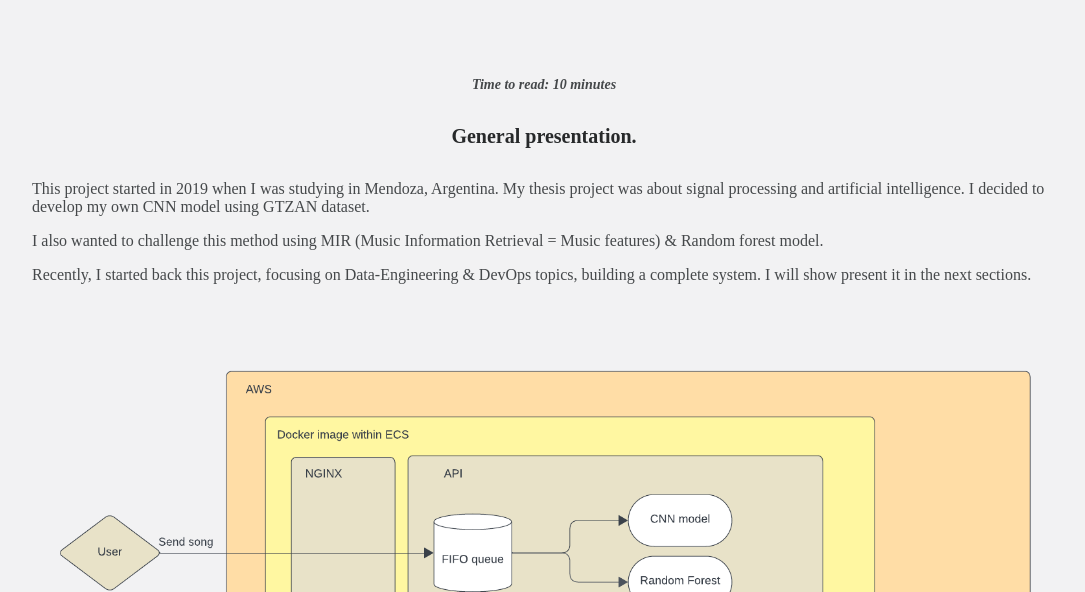
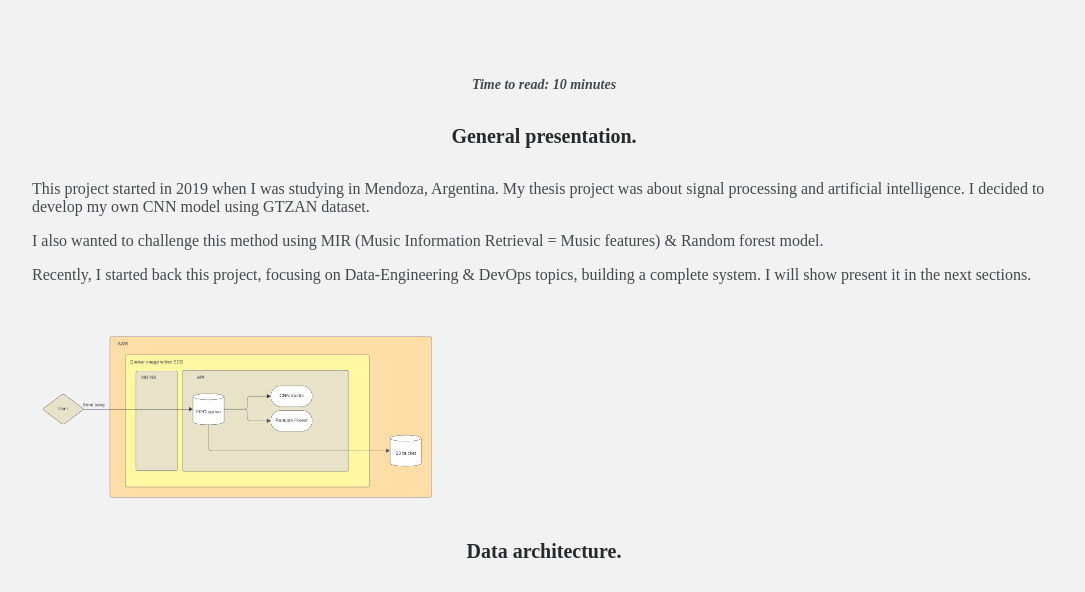
Before and after one commit to BaptPicxDev/Portfolio, a plain HTML site: page music-classification.html in a window 1280 px wide. Shown: the part 193-785 px from the top of the page, without its empty margins (96-1181 px from the left). Drawn offline with nearby package versions, Linux system fonts and the light colour scheme; a script that the page names is missing.

Commit message:
Updating

```diff
--- a/assets/css/styles.css
+++ b/assets/css/styles.css
@@ -1137,6 +1137,10 @@ body.dark-theme{
 		width: calc(250px * 6);
         overflow: hidden;
 	}
+
+    .article__list li {
+        font-size: 14px;
+    }
 }
 
 .slide{
@@ -1244,10 +1248,3 @@ body.dark-theme{
     font-size: 16px;
     line-height: 1.5;
 }
-
-/* Responsive design */
-@media (max-width: 600px) {
-    .article__list li {
-        font-size: 14px;
-    }
-}
--- a/music-classification.html
+++ b/music-classification.html
@@ -99,15 +99,16 @@
 
                 <div class="article__container container grid section__border">
                     <div class="article__content">
+                        <!-- General Section -->
                         <section class="article__block">
                             <h3 class="article__heading">General presentation.</h3>
                             <p>This project started in 2019 when I was studying in Mendoza, Argentina. My thesis project was about signal processing and artificial intelligence. I decided to develop my own CNN model using GTZAN dataset.</p>
                             <p>I also wanted to challenge this method using MIR (Music Information Retrieval = Music features) & Random forest model.</p>
                             <p>Recently, I started back this project, focusing on Data-Engineering & DevOps topics, building a complete system. I will show present it in the next sections.</p>
-                            <img src="assets/img/process.png" class="">
-                            <!--<img src="assets/img/experience.jpeg" class="">-->
+                            <img src="assets/img/process.png" class="article__image">
                         </section>
 
+                        <!-- Architecture Section -->
                         <section class="article__block">
                             <h3 class="article__heading">Data architecture.</h3>
                             <p>Let's start with the data architecture. First, it was important for me to work with cloud solutions.</p>
@@ -117,6 +118,7 @@
                             <p>If everything runs fine, the docker images can be saved on AWS ECR or Docker Hub.</p>
                         </section>
 
+                        <!-- AI Section -->
                         <section class="article__block">
                             <h3 class="article__heading">Artificial intelligence models development.</h3>
                             <p>Here is presented the 2 distinct models.</p>
@@ -131,6 +133,7 @@
                             <p>Once I get this information, I am able to train a Random Forest model.</p>
                         </section>
 
+                        <!-- API Section -->
                         <section class="article__block">
                             <h3 class="article__heading">The API & A/B testing.</h3>
                             <p>Once model are developped and validated, an important part is to make them accessible. For this, I created an API which is an Application interface.</p>
@@ -180,6 +183,7 @@
                             <p>On top of this, there is an A/B testing strategy. There is an unique endpoint to request classification. While requesting it, you have 50% chance that your song will be classify by CNN model, 50% for teh random forest. Finally, the API is dockerize within Docker (and pushed to docker hub) and is usable by AWS ECS for deployement.</p>
                         </section>
 
+                        <!-- Code versionning -->
                         <section class="article__block">
                             <h3 class="article__heading">The code versionning, MLOPS & CI/CD cycle.</h3>
                             <p>During the development of the project, I use git to store and to version my code. For this, I use several branches. The main ones are 'main' & 'dev'. Everytime I want to create a new feature, I create a new feature branch coming from the 'dev' one. As soon as my developments are finished and validated, I can merge them into the 'dev' one. Once I want to release a new version of the app, I can merge 'dev' into 'main'.</p>
@@ -195,6 +199,7 @@
                             <p>To continue on the monitoring side, we can also talk about MLOps, that is fully integrated durring model training, to keep track of every model run.</p>
                         </section>
 
+                        <!-- Cloud Section -->
                         <section class="article__block">
                             <h3 class="article__heading">Cloud usage and deployment.</h3>
                             <p>Finally, it was really important for me to work on AWS cloud to prove my skills. I started to develop several scripts to be able to instanciate some private EC2 resource to develop my algorithm. It was really important for me to work with short production cycles, an usual requirements while working as Data Engineer. Once my solutions were getting ready, I created Docker images to be able to deploy whatever solution I want on AWS ECS. To facilitate this, and to be able to re-use it (important Data Engineer skill), I used an IAC solution (Infrastructure as Code): Terraform.</p>
@@ -220,7 +225,6 @@
                         </section>
                     </div>
                 </div>
-
             </section>
         </main>
 
```
